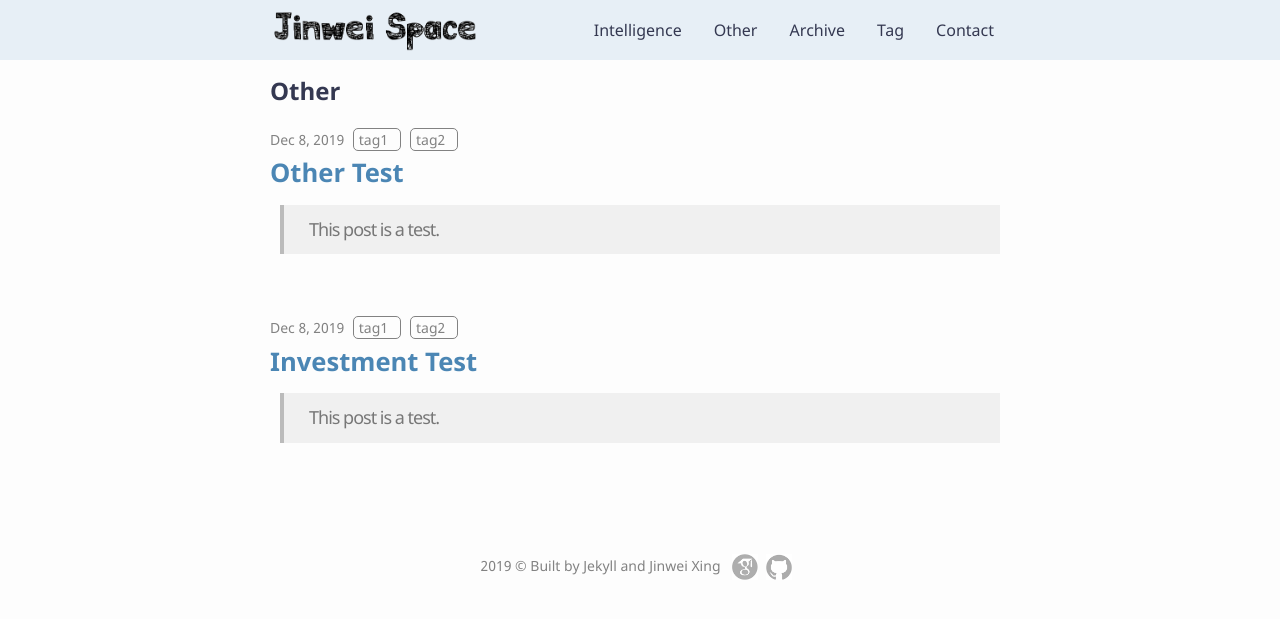
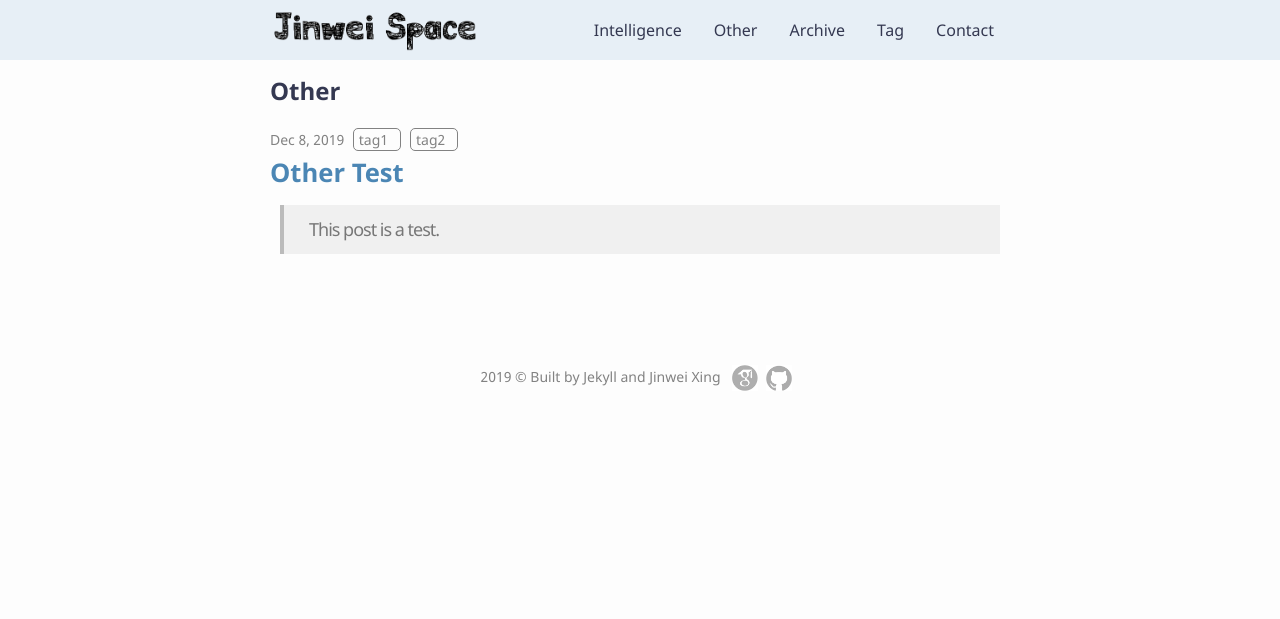
Before and after one commit to KarlXing/KarlXing.github.io, a Jekyll site: the page built from invest.html, in a window 1280 px wide. Shown: the top 619 px of the page. Built offline with Jekyll 4.4.1, drawn with Linux system fonts in a browser that asks for light colours.

Commit message:
fix bug of categories

```diff
--- a/_posts/Investment/2017-09-08-Investment Test.md
+++ b/_posts/Investment/2017-09-08-Investment Test.md
@@ -1,7 +1,7 @@
 ---
 layout: post
 comments: true
-title: "Investment Test"
+title: "Other Test"
 date: 2019-12-08 00:00:00
 tags: tag1 tag2
 cate: Invest
@@ -11,4 +11,4 @@ cate: Invest
 
 
 <!--more-->
-More Investment
+More
--- a/_posts/Other/2017-09-08-Investment Test.md
+++ /dev/null
@@ -1,14 +0,0 @@
----
-layout: post
-comments: true
-title: "Other Test"
-date: 2019-12-08 00:00:00
-tags: tag1 tag2
-cate: Invest
----
-
-> This post is a test.
-
-
-<!--more-->
-More
```
